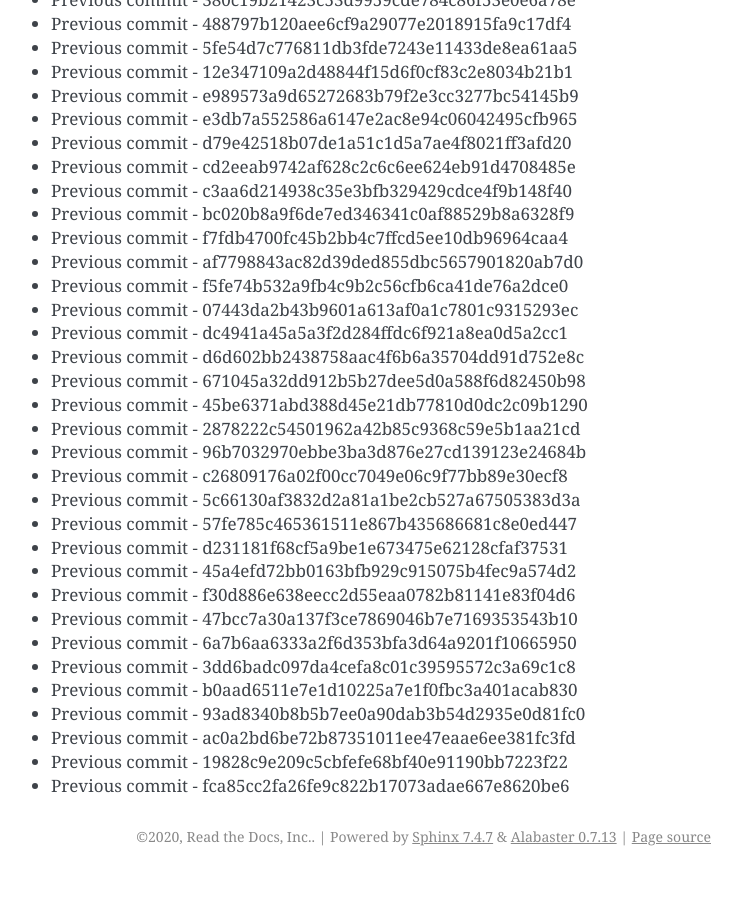
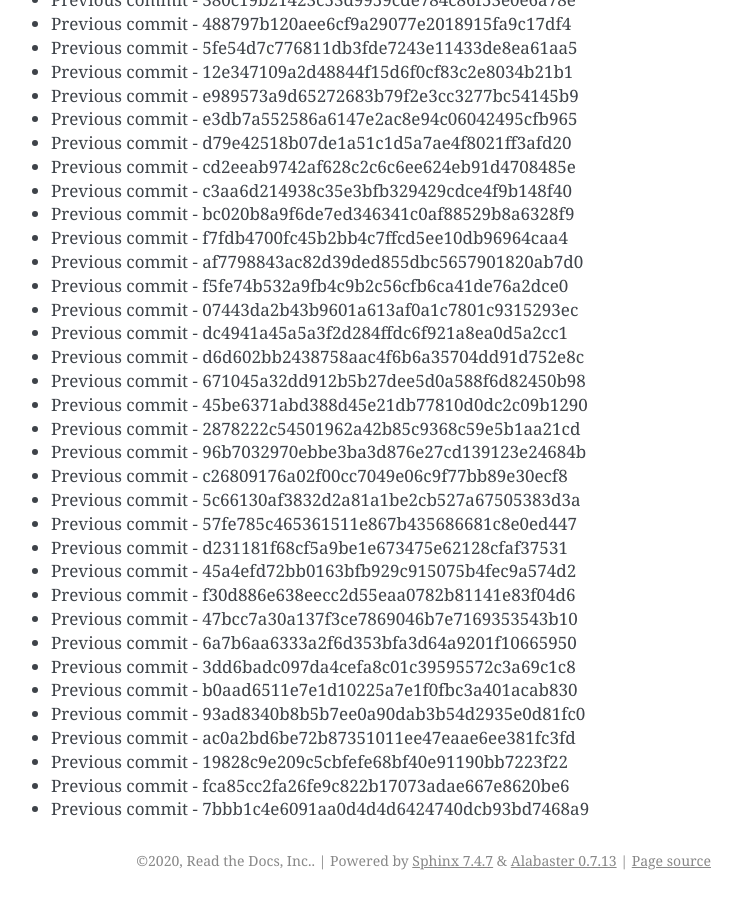
Before and after one commit to readthedocs/rtd-git-stresstest, a Sphinx documentation site: the page built from docs/updates.rst, in a window 1280 px wide and 900 px high, scrolled down 75425 px. Shown: the whole window, without its empty margins (399-1141 px from the left). Built offline with Sphinx 7.4.7, drawn with Linux system fonts in a browser that asks for light colours; before the commit the page ends 76301 px from its top, so only the background shows below that.

Commit message:
Generating commit from previous: 7bbb1c4e6091aa0d4d4d6424740dcb93bd7468a9

```diff
--- a/docs/updates.rst
+++ b/docs/updates.rst
@@ -3201,3 +3201,4 @@ It can be tested for any performance characteristics.
 * Previous commit - ac0a2bd6be72b87351011ee47eaae6ee381fc3fd
 * Previous commit - 19828c9e209c5cbfefe68bf40e91190bb7223f22
 * Previous commit - fca85cc2fa26fe9c822b17073adae667e8620be6
+* Previous commit - 7bbb1c4e6091aa0d4d4d6424740dcb93bd7468a9
```
